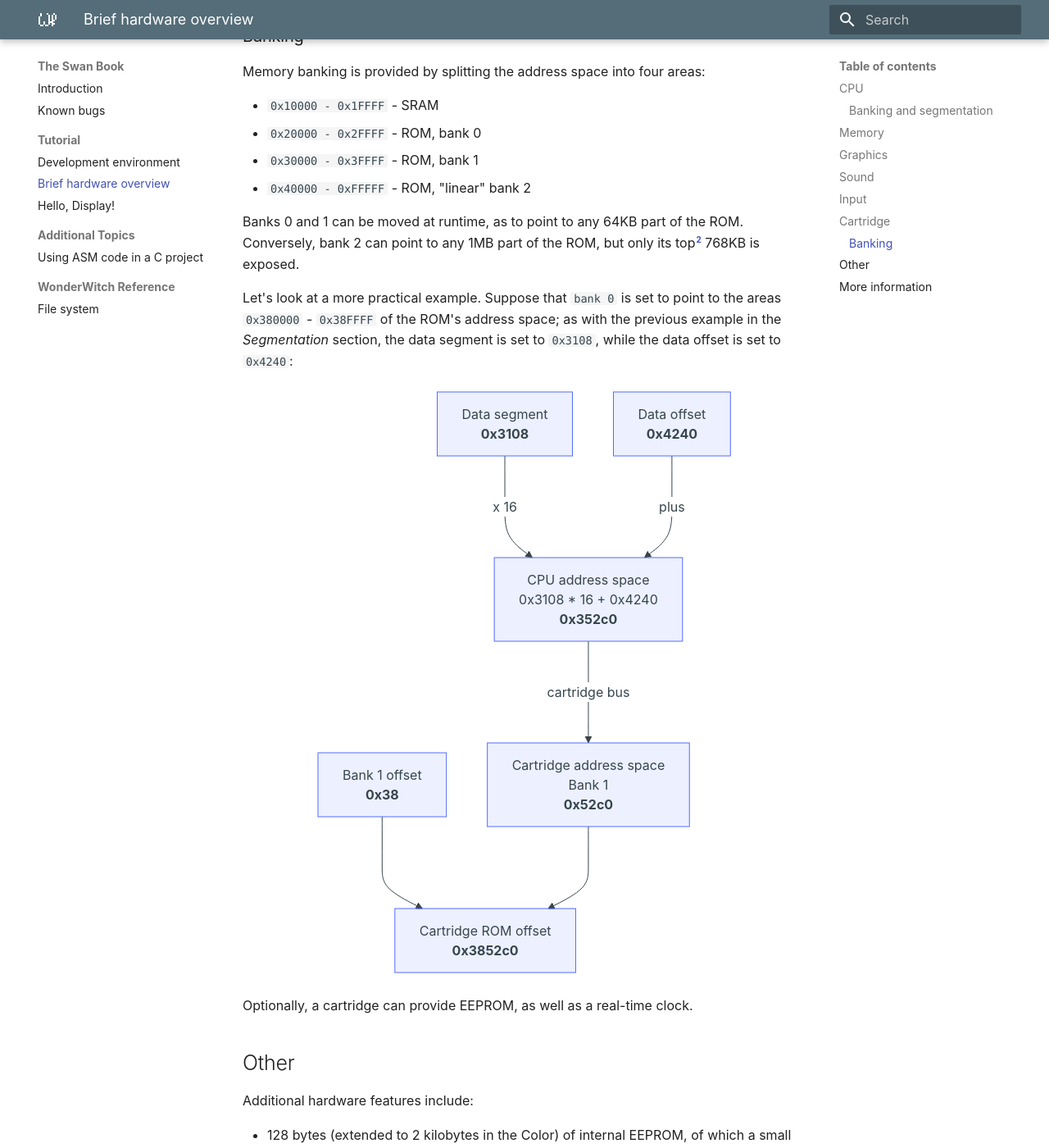
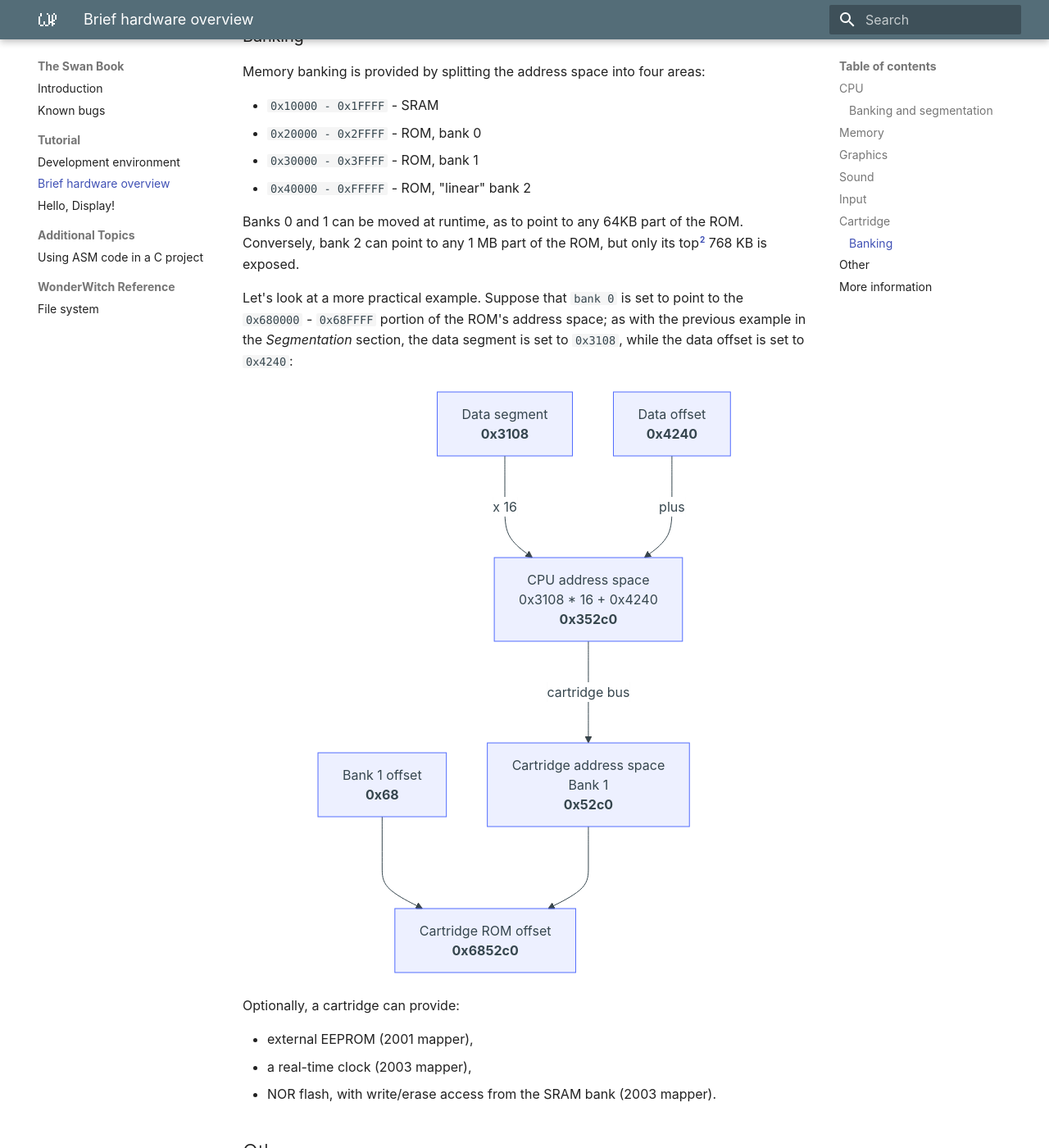
Before and after one commit to Alto-27/target-wswan-guide, an MkDocs documentation site: the page built from docs/tutorial/hardware-overview.md, in a window 1280 px wide and 1400 px high, scrolled down 4221 px. Shown: the whole window at 82% size. Built offline with MkDocs 1.6.1 and Material for MkDocs 9.7.7, drawn with Linux system fonts in a browser that asks for light colours; some of the changed text lies outside the part shown.

Commit message:
minor tweaks

````diff
--- a/docs/tutorial/hardware-overview.md
+++ b/docs/tutorial/hardware-overview.md
@@ -116,30 +116,34 @@ Memory banking is provided by splitting the address space into four areas:
 * `0x30000 - 0x3FFFF` - ROM, bank 1
 * `0x40000 - 0xFFFFF` - ROM, "linear" bank 2
 
-Banks 0 and 1 can be moved at runtime, as to point to any 64KB part of the ROM. Conversely, bank 2 can point to any 1MB part of the ROM, but only its top[^2] 768KB is exposed.
+Banks 0 and 1 can be moved at runtime, as to point to any 64KB part of the ROM. Conversely, bank 2 can point to any 1 MB part of the ROM, but only its top[^2] 768 KB is exposed.
 
 [^2]: When discussing memory, "bottom" typically refers to the *first* address of memory, while "top" refers to the *last* address of memory.
 
-Let's look at a more practical example. Suppose that `bank 0` is set to point to the areas `0x380000` - `0x38FFFF` of the ROM's address space; as with the previous example in the *Segmentation* section, the data segment is set to `0x3108`, while the data offset is set to `0x4240`:
+Let's look at a more practical example. Suppose that `bank 0` is set to point to the `0x680000` - `0x68FFFF` portion of the ROM's address space; as with the previous example in the *Segmentation* section, the data segment is set to `0x3108`, while the data offset is set to `0x4240`:
 
 ``` mermaid
 graph TD
 A[Data segment<br><b>0x3108</b>] --->|x 16| C
 B[Data offset<br><b>0x4240</b>] --->|plus| C
 C[CPU address space<br>0x3108 * 16 + 0x4240<br><b>0x352c0</b>] --->|cartridge bus| E
-D[Bank 1 offset<br><b>0x38</b>] ---> F
+D[Bank 1 offset<br><b>0x68</b>] ---> F
 E[Cartridge address space<br>Bank 1<br><b>0x52c0</b>] ---> F
-F[Cartridge ROM offset<br><b>0x3852c0</b>]
+F[Cartridge ROM offset<br><b>0x6852c0</b>]
 ```
 
-Optionally, a cartridge can provide EEPROM, as well as a real-time clock.
+Optionally, a cartridge can provide:
+
+* external EEPROM (2001 mapper),
+* a real-time clock (2003 mapper),
+* NOR flash, with write/erase access from the SRAM bank (2003 mapper).
 
 ## Other
 
 Additional hardware features include:
 
 * 128 bytes (extended to 2 kilobytes in the Color) of internal EEPROM, of which a small amount of bytes can be used by user programs,
-* A 96000/38400 baud serial port, usable for connecting to a PC, another WonderSwan or a peripheral.
+* A 9600/38400 baud serial port, usable for connecting to a PC, another WonderSwan or a peripheral.
 
 ## More information
 
````
